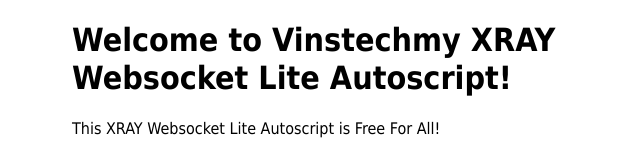
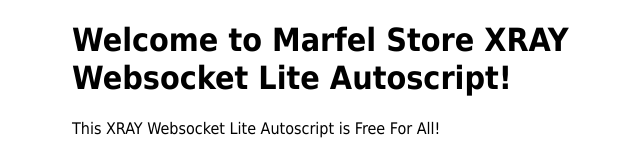
Before and after one commit to vinstechmy/AutoscriptWebsocketLite, a plain HTML site: page OTHERS/index.html in a window 1280 px wide. Shown: the top 154 px of the page, without its empty margins (288-928 px from the left). Drawn offline with Linux system fonts and the light colour scheme.

Commit message:
index.html

```diff
--- a/OTHERS/index.html
+++ b/OTHERS/index.html
@@ -1,7 +1,7 @@
 <!DOCTYPE html>
 <html>
 <head>
-<title>Welcome to Vinstechmy XRAY Websocket Lite Autoscript!</title>
+<title>Welcome to Marfel Store XRAY Websocket Lite Autoscript!</title>
 <style>
     body {
         width: 35em;
@@ -11,7 +11,7 @@
 </style>
 </head>
 <body>
-<h1>Welcome to Vinstechmy XRAY Websocket Lite Autoscript!</h1>
+<h1>Welcome to Marfel Store XRAY Websocket Lite Autoscript!</h1>
 <p>This XRAY Websocket Lite Autoscript is Free For All!</p>
 
 <p>For Installation Or More Autoscript Please Visit
```
